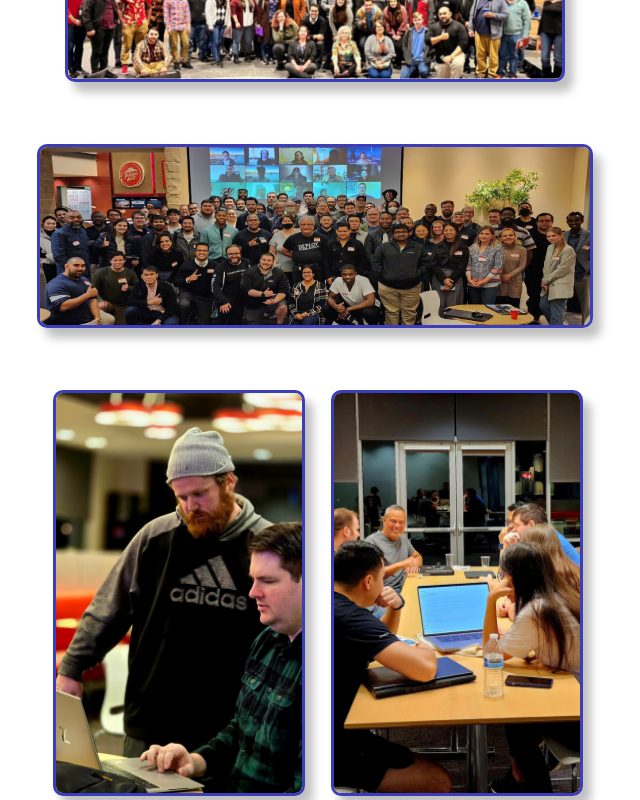
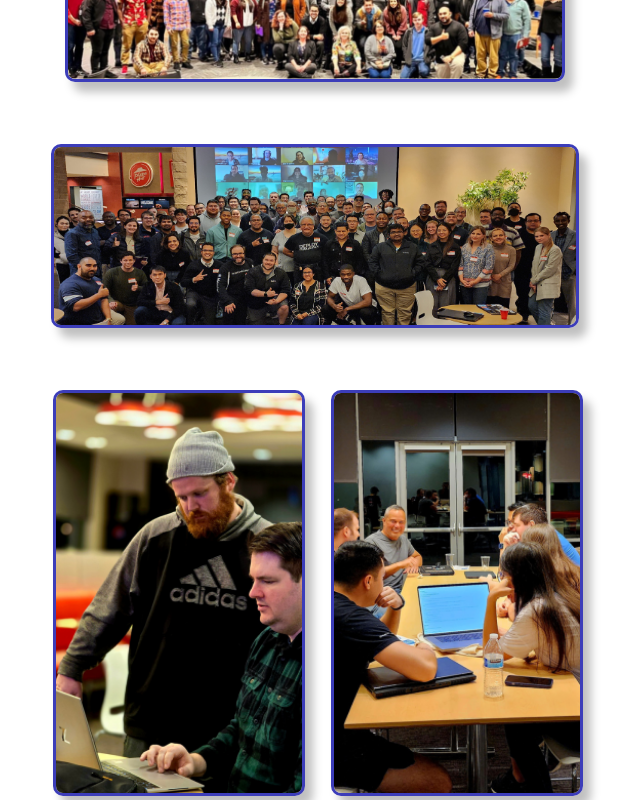
Before and after one commit to dallassoftwaredevelopers/DSDsite, a Next.js app: page / in a window 1280 px wide. Shown: the part 3480-4280 px from the top of the page, without its empty margins (325-965 px from the left). Built offline with nearby package versions, Linux system fonts and the light colour scheme.

Commit message:
chore: bento box image section (WEB-36) #74

```diff
--- a/src/app/components/bentoSection/bento.module.css
+++ b/src/app/components/bentoSection/bento.module.css
@@ -17,19 +17,25 @@
   justify-content: space-evenly;
 }
 
-.bentoThirdContainer {
+.bentoFourthContainer {
   padding-top: 1rem;
   display: flex;
 }
 
-.bentoThirdContainer .card {
+.bentoFourthContainer .card {
   padding: 0rem;
-  margin: 0rem;
+  margin: 0 1rem;
 }
 
-.bentoThirdContainer .card {
-  padding: 0rem;
-  margin: 0 1rem;
+.bentoThirdContainer .imageContainer {
+  padding: 0 0.9rem;
+}
+
+.bentoThirdContainer {
+  display: flex;
+  flex-direction: column;
+  align-items: center;
+  justify-content: flex-start;
 }
 
 .imageContainer {
--- a/src/app/components/bentoSection/bentoSection.tsx
+++ b/src/app/components/bentoSection/bentoSection.tsx
@@ -8,7 +8,7 @@ interface BentoData {
   alt: string;
 }
 
-const bentoImages = [
+const bentoImages: BentoData[] = [
   {
     id: 1,
     url: '/assets/twoPeopleHelp.png',
@@ -83,7 +83,7 @@ export default function BentoSection() {
         ))}
       </div>
 
-      <div className={styles.bentoFourthContainer}>
+      <div className={styles.bentoThirdContainer}>
         <Bento key={bentoImages[5].id}>
           <div className={styles.imageContainer}>
             <Image
@@ -96,7 +96,7 @@ export default function BentoSection() {
           </div>
         </Bento>
 
-        <div className={styles.bentoThirdContainer}>
+        <div className={styles.bentoFourthContainer}>
           <Bento key={bentoImages[6].id}>
             <div>
               <Image
```
